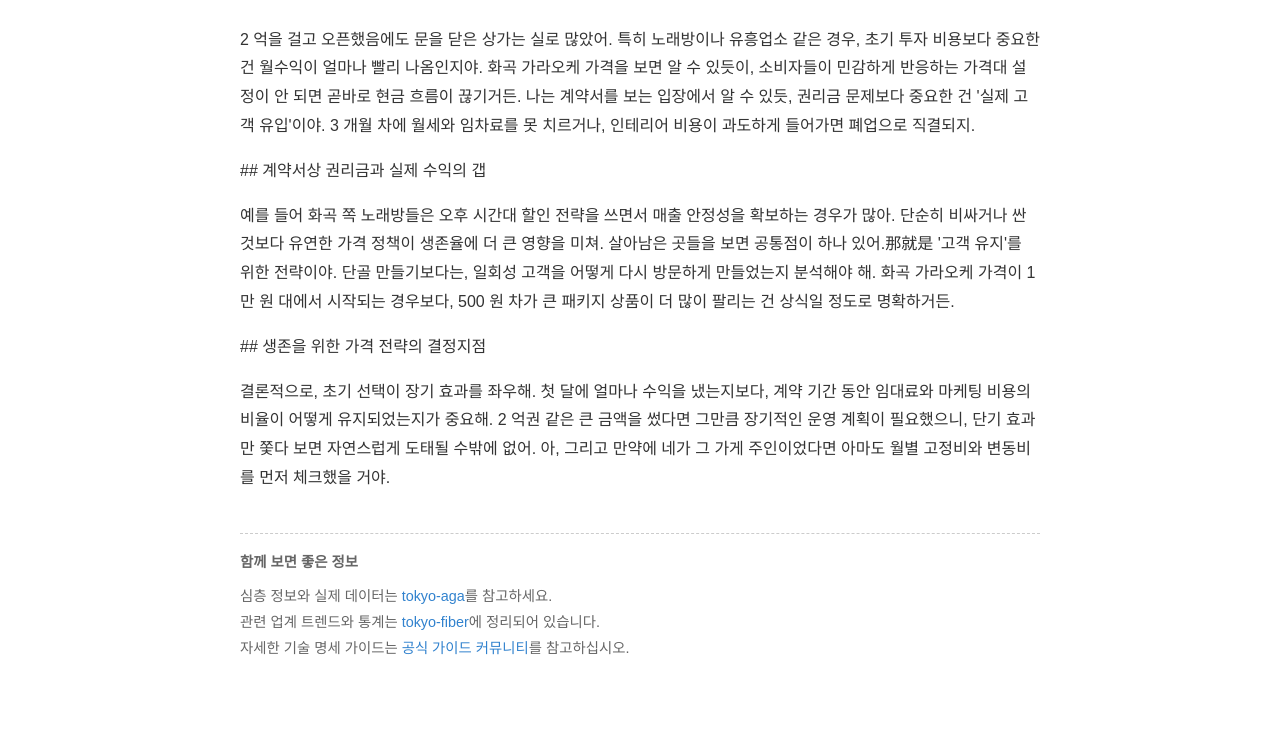
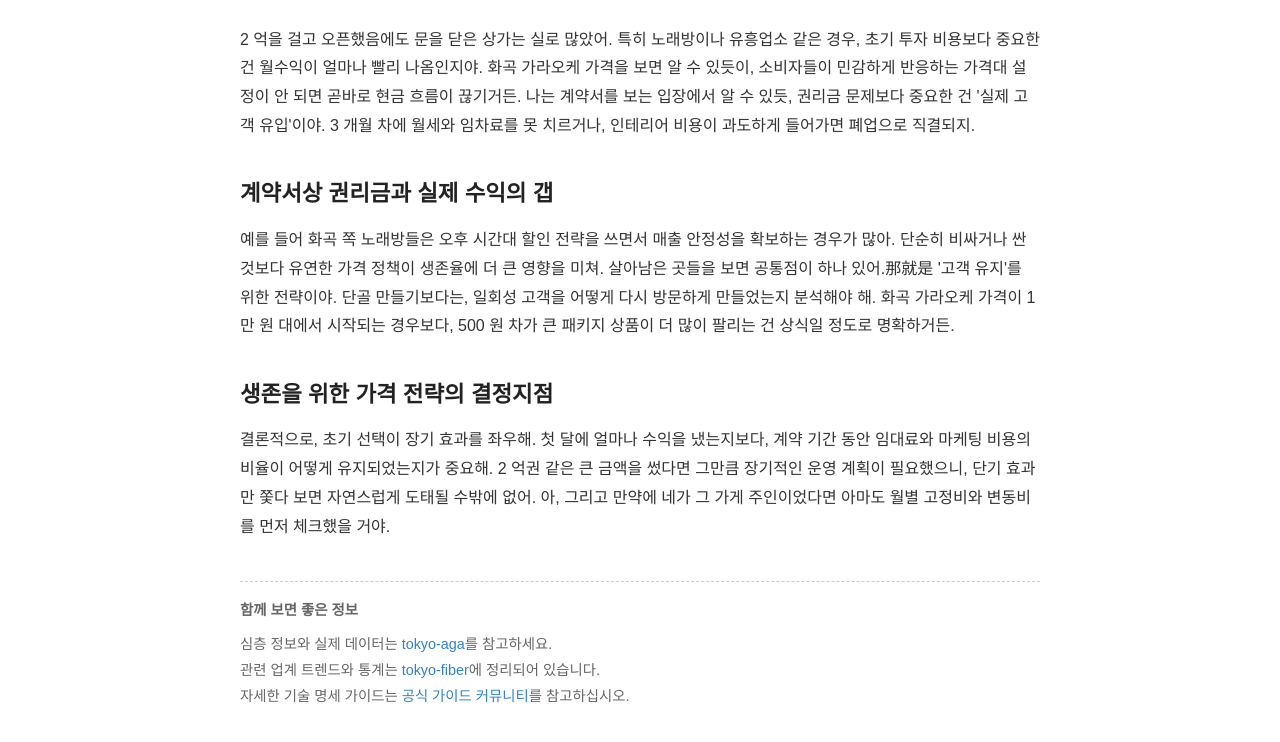
Before and after one commit to dydrkrtks7-cmd/bp-t3b08-hg-karaoke-pr-1, a plain HTML site: page posts/qa-001-qreaij.html in a window 1280 px wide. Shown: the part 932-1674 px from the top of the page. Before the commit the page ends 1649 px from the top, so only its background shows below. Drawn offline with Linux system fonts and the light colour scheme.

Commit message:
deploy: garbage-free snapshot 2026-07-26T15:40:17.270Z

```diff
--- a/posts/qa-001-qreaij.html
+++ b/posts/qa-001-qreaij.html
@@ -24,9 +24,9 @@
     <article>
       <p><img src="../assets/bpaas_00022_.webp" alt="홍대 인근 상가 임대차 계약서와 밤거리 분위기" loading="lazy" width="1344" height="768"></p>
 <p>2 억을 걸고 오픈했음에도 문을 닫은 상가는 실로 많았어. 특히 노래방이나 유흥업소 같은 경우, 초기 투자 비용보다 중요한 건 월수익이 얼마나 빨리 나옴인지야. 화곡 가라오케 가격을 보면 알 수 있듯이, 소비자들이 민감하게 반응하는 가격대 설정이 안 되면 곧바로 현금 흐름이 끊기거든. 나는 계약서를 보는 입장에서 알 수 있듯, 권리금 문제보다 중요한 건 '실제 고객 유입'이야. 3 개월 차에 월세와 임차료를 못 치르거나, 인테리어 비용이 과도하게 들어가면 폐업으로 직결되지.</p>
-<p>## 계약서상 권리금과 실제 수익의 갭</p>
+<h2>계약서상 권리금과 실제 수익의 갭</h2>
 <p>예를 들어 화곡 쪽 노래방들은 오후 시간대 할인 전략을 쓰면서 매출 안정성을 확보하는 경우가 많아. 단순히 비싸거나 싼 것보다 유연한 가격 정책이 생존율에 더 큰 영향을 미쳐. 살아남은 곳들을 보면 공통점이 하나 있어.那就是 '고객 유지'를 위한 전략이야. 단골 만들기보다는, 일회성 고객을 어떻게 다시 방문하게 만들었는지 분석해야 해. 화곡 가라오케 가격이 1 만 원 대에서 시작되는 경우보다, 500 원 차가 큰 패키지 상품이 더 많이 팔리는 건 상식일 정도로 명확하거든.</p>
-<p>## 생존을 위한 가격 전략의 결정지점</p>
+<h2>생존을 위한 가격 전략의 결정지점</h2>
 <p>결론적으로, 초기 선택이 장기 효과를 좌우해. 첫 달에 얼마나 수익을 냈는지보다, 계약 기간 동안 임대료와 마케팅 비용의 비율이 어떻게 유지되었는지가 중요해. 2 억권 같은 큰 금액을 썼다면 그만큼 장기적인 운영 계획이 필요했으니, 단기 효과만 쫓다 보면 자연스럽게 도태될 수밖에 없어. 아, 그리고 만약에 네가 그 가게 주인이었다면 아마도 월별 고정비와 변동비를 먼저 체크했을 거야.</p>
 
     <div class="juice-ref-1gdlkm" style="margin-top:2.5rem;padding:1rem 0;border-top:1px dashed #ccc;font-size:0.9rem;color:#666;">
```
Also changed, not shown: posts/compare-002-dbsyko.html (+1 -1 lines).
